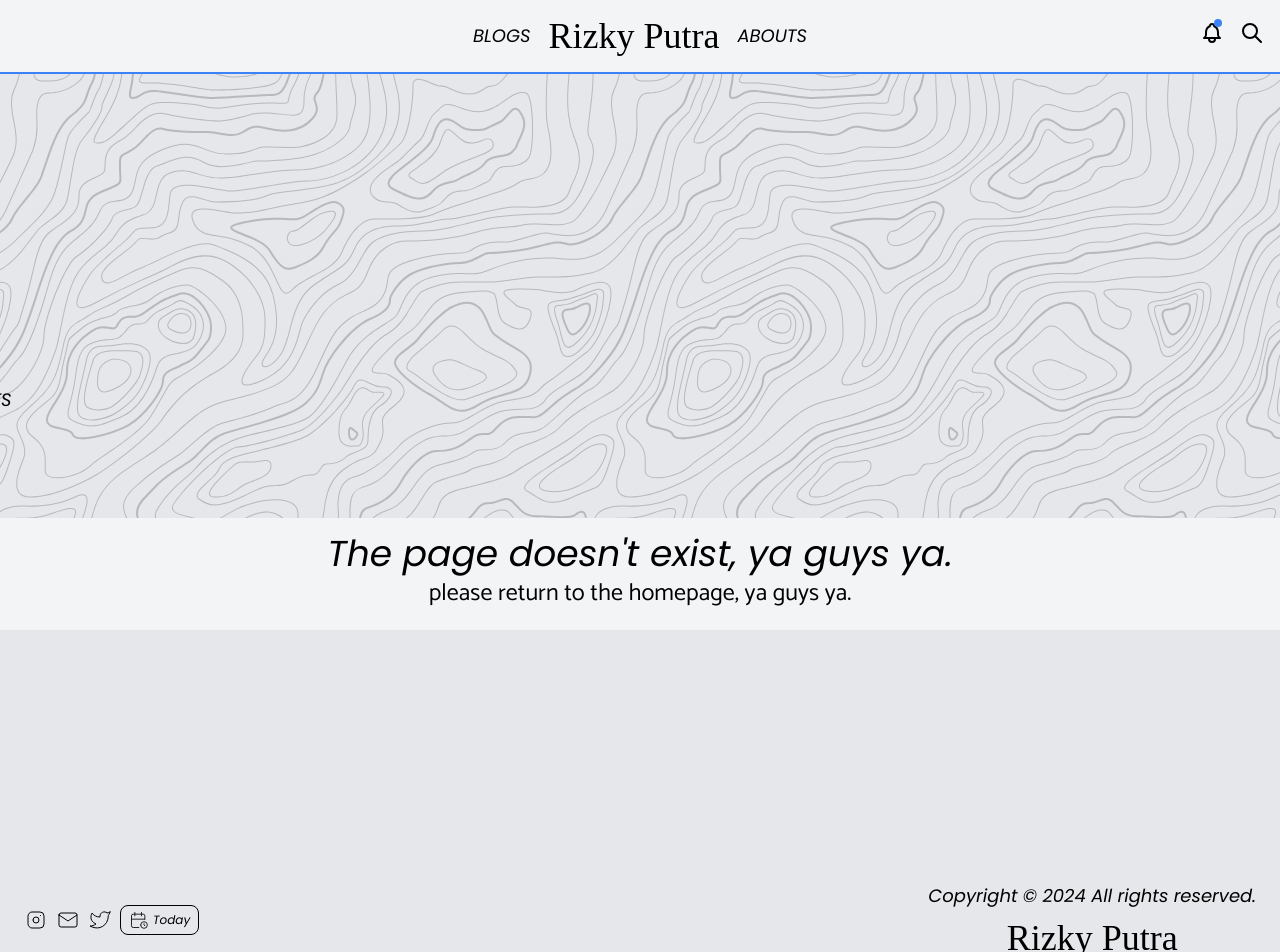
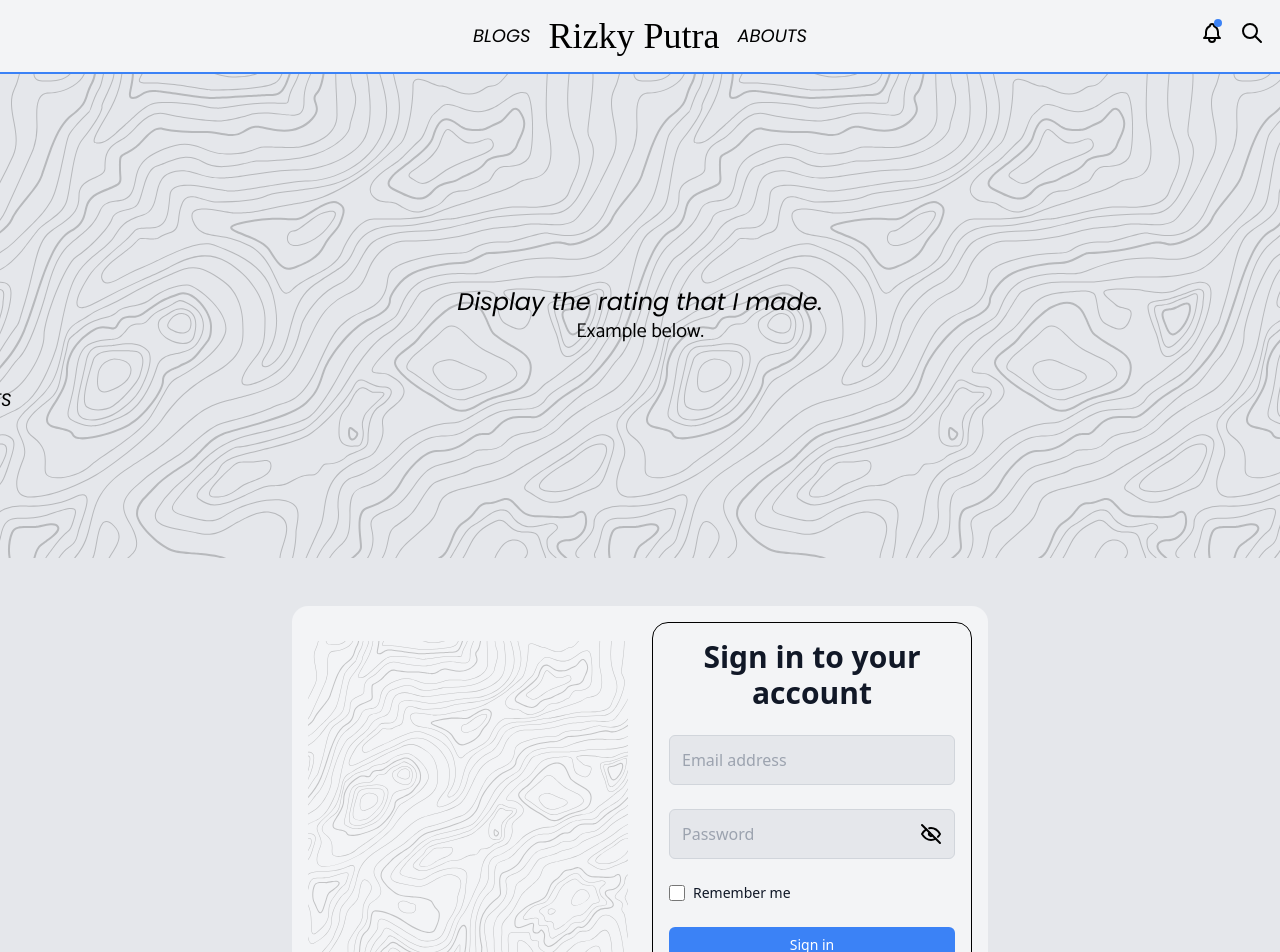
Before and after one commit to rochmadrizky/MyWeb-Next, a Next.js app: page /login in a window 1280 px wide. Before the commit this address had no page. Shown: the top 952 px of the page. Built offline with nearby package versions, Linux system fonts and the light colour scheme; a web font is replaced by a local one.

Commit message:
baru lagi ygy

```diff
--- /dev/null
+++ b/src/app/(pages)/login/page.tsx
@@ -0,0 +1,39 @@
+"use client";
+
+import React, { useState } from "react";
+import LoadingPage from "../LoadingPage";
+import Login from "@/app/components/log/Login";
+
+const page = () => {
+  const [loading, mengaturLoading] = useState(true);
+  return (
+    <div>
+      <LoadingPage memuat={loading} pemuatan={mengaturLoading} />
+      {!loading && (
+        <div>
+          <div
+            className="h-[484px] flex items-center justify-center"
+            style={{ backgroundImage: `url('/background/topography.svg')` }}
+          >
+            <div className="max-w-4xl mx-auto flex items-center justify-center">
+              <div className="p-4">
+                <div className="text-center">
+                  <h1 className="font-prefix text-2xl">
+                    Display the rating that I made.
+                  </h1>
+                  <p className="font-description text-xl">Example below.</p>
+                </div>
+              </div>
+            </div>
+          </div>
+
+          <div className="py-12">
+            <Login />
+          </div>
+        </div>
+      )}
+    </div>
+  );
+};
+
+export default page;
--- /dev/null
+++ b/src/app/components/log/Login.tsx
@@ -0,0 +1,114 @@
+import { IconEye, IconEyeOff } from "@tabler/icons-react";
+import { useState } from "react";
+
+const Login = () => {
+  const [email, setEmail] = useState("");
+  const [password, setPassword] = useState("");
+  const [showPassword, setShowPassword] = useState(false);
+
+  const handleLogin = () => {
+    // Lakukan proses login di sini
+    console.log("Email:", email);
+    console.log("Password:", password);
+  };
+
+  const togglePasswordVisibility = () => {
+    setShowPassword(!showPassword);
+  };
+
+  return (
+    <div className="flex items-center justify-center">
+      <div className="flex flex-col md:flex-row gap-6 items-center justify-center rounded-2xl bg-gray-100 p-4">
+        <div className="w-80 flex justify-center">
+          <img
+            src="background/topography.svg"
+            alt="Login"
+            className="w-full h-full"
+          />
+        </div>
+
+        <div className="w-80 border-black border rounded-2xl p-4">
+          <div>
+            <h2 className="text-center text-3xl font-extrabold text-gray-900">
+              Sign in to your account
+            </h2>
+          </div>
+
+          <form className="space-y-6" onSubmit={(e) => e.preventDefault()}>
+            <input type="hidden" name="remember" defaultValue="true" />
+
+            <div>
+              <label htmlFor="email-address" className="sr-only">
+                Email address
+              </label>
+              <input
+                id="email-address"
+                name="email"
+                type="email"
+                autoComplete="email"
+                required
+                className="relative block w-full p-3 border border-gray-300 rounded-md focus:ring-blue-500 pr-10 bg-gray-200"
+                placeholder="Email address"
+                value={email}
+                onChange={(e) => setEmail(e.target.value)}
+              />
+            </div>
+
+            <div className="relative">
+              <label htmlFor="password" className="sr-only">
+                Password
+              </label>
+              <input
+                id="password"
+                name="password"
+                type={showPassword ? "text" : "password"}
+                autoComplete="current-password"
+                required
+                className="relative block w-full p-3 border border-gray-300 rounded-md focus:ring-blue-500 pr-10 bg-gray-200"
+                placeholder="Password"
+                value={password}
+                onChange={(e) => setPassword(e.target.value)}
+              />
+              <button
+                type="button"
+                className="absolute z-10 inset-y-0 right-0 pr-3 flex items-center"
+                onClick={togglePasswordVisibility}
+              >
+                {showPassword ? <IconEye /> : <IconEyeOff />}
+              </button>
+            </div>
+
+            <div className="flex items-center justify-start">
+              <div className="flex items-center">
+                <input
+                  id="remember-me"
+                  name="remember-me"
+                  type="checkbox"
+                  className="h-4 w-4 text-indigo-600 focus:ring-indigo-500 border-gray-300 rounded"
+                />
+                <label
+                  htmlFor="remember-me"
+                  className="ml-2 block text-sm text-gray-900"
+                >
+                  Remember me
+                </label>
+              </div>
+            </div>
+
+            <div>
+              <button
+                type="submit"
+                className="w-full flex justify-center py-2 px-4 text-sm font-medium rounded-md text-white bg-blue-500"
+                onClick={handleLogin}
+              >
+                Sign in
+              </button>
+            </div>
+          </form>
+        </div>
+      </div>
+    </div>
+  );
+};
+
+export default Login;
```
